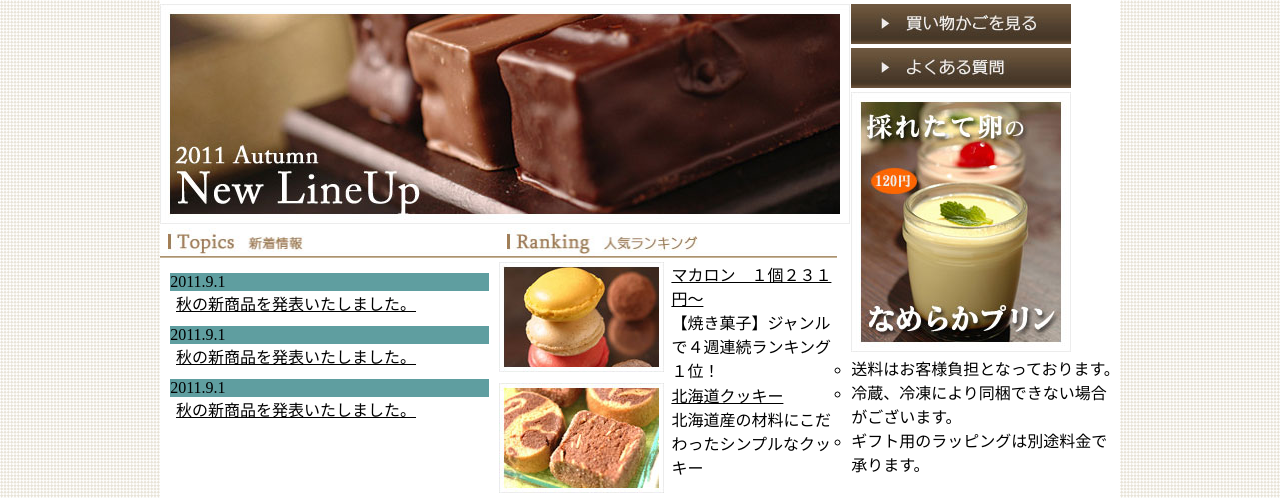
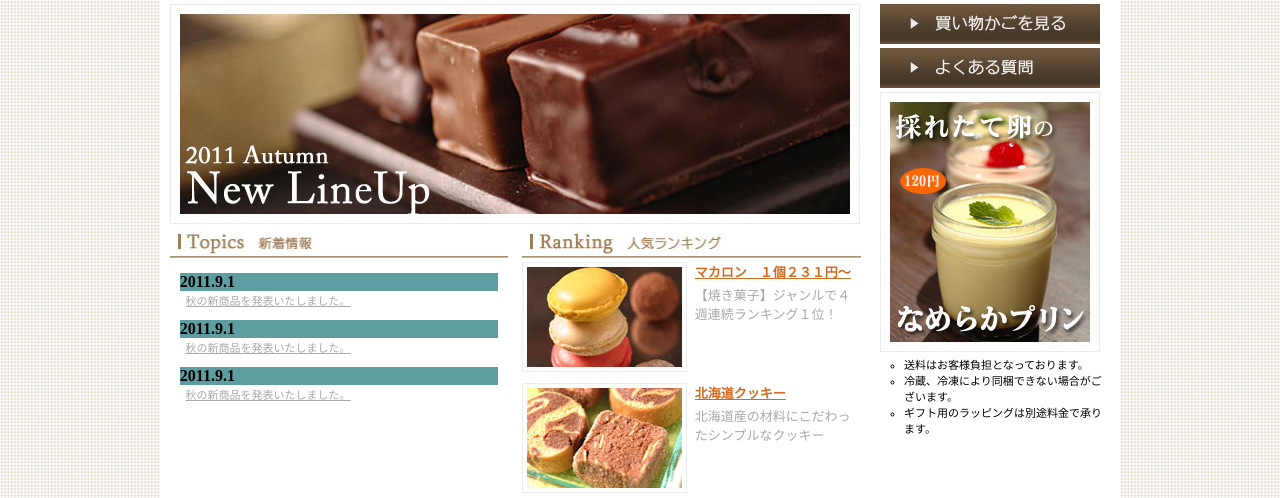
Before and after one commit to gensukeSpp/sweets-shop, a plain HTML site: page index.html in a window 1280 px wide. Shown: the part 126-624 px from the top of the page. Drawn offline with Linux system fonts and the light colour scheme.

Commit message:
Update & little repair 11/21/2022 PM12.

```diff
--- a/css/sass/style.scss
+++ b/css/sass/style.scss
@@ -39,6 +39,7 @@ h1 { display: none; }
     main {
         display: flex;
         flex-wrap: wrap;
+        justify-content: center;
         width: 75%;
         background-color: white;
         margin: var(--item-center);
@@ -48,6 +49,7 @@ h1 { display: none; }
             .intro-contents {
                 display: flex;
                 flex-wrap: wrap;
+                justify-content: space-between;
                 #topics {
                     flex: 0 0 49%;
                     ul li {
@@ -57,47 +59,72 @@ h1 { display: none; }
                         background-color: cadetblue;
                         margin: var(--item-center);
                         margin-top: 11px;
+                        font-weight: bold;
                     }
                     ul li:nth-child(even) {
                         padding-left: 1em;
                         a {
                             text-decoration: var(--anchor-reset);
+                            color: darkgrey;
+                            font-size: 11px;
+                            margin: 7px 0 6px 0;
                         }
                     }
                 }
                 #ranking {
                     flex: 0 0 49%;
-                    a {
-                        float: left;
-                    }
+                    // a {
+                    //     float: left;
+                    // }
                     ul li {
                         height: 110px;
                         margin-bottom: 11px;
+                        a {
+                            width: min(50%, 165px);
+                        }
                         .explain {
                             float: right;
                             width: 49%;
                             a {
-                                all: initial;
+                                // all: initial;
                                 text-decoration: var(--anchor-reset);
+                                text-decoration-color: chocolate;
+                                p.sweets-title {
+                                    color:chocolate;
+                                    font-size: 13px;
+                                    font-weight: bold;
+                                }
+                            }
+                            p {
+                                color: darkgrey;
+                                font-size: 13px;
+                                /* 縦中央最適 */
+                                display: table-cell;
+                                vertical-align: middle;
                             }
                         }
-                        .explain::after {
-                            content: "";
-                            display: block;
-                            clear: both;
-                        }
+                        // .explain::after {
+                        //     content: "";
+                        //     display: block;
+                        //     clear: both;
+                        // }
                     }
                 }
             }
         }/* #product-left */
         aside#shopping-right {
-            flex: 0 0 28%;
+            flex: 0 0 26%;
             margin-top: 20px;
+            padding-left: 2%;
             a {
                 display: block;
             }
-            ul li {
+            ul {
                 list-style-type: circle;
+                padding-left: 1.5em;
+                li {
+                    font-size: 11px;
+                }
             }
         }
         #foot {
@@ -106,6 +133,7 @@ h1 { display: none; }
             height: 112px;
             p.copyright {
                 color: white;
+                font-size: 12px;
                 padding-top: 9%;
                 text-align: center;
             }
```
Also changed, not shown: css/style.css, 1 other file.
